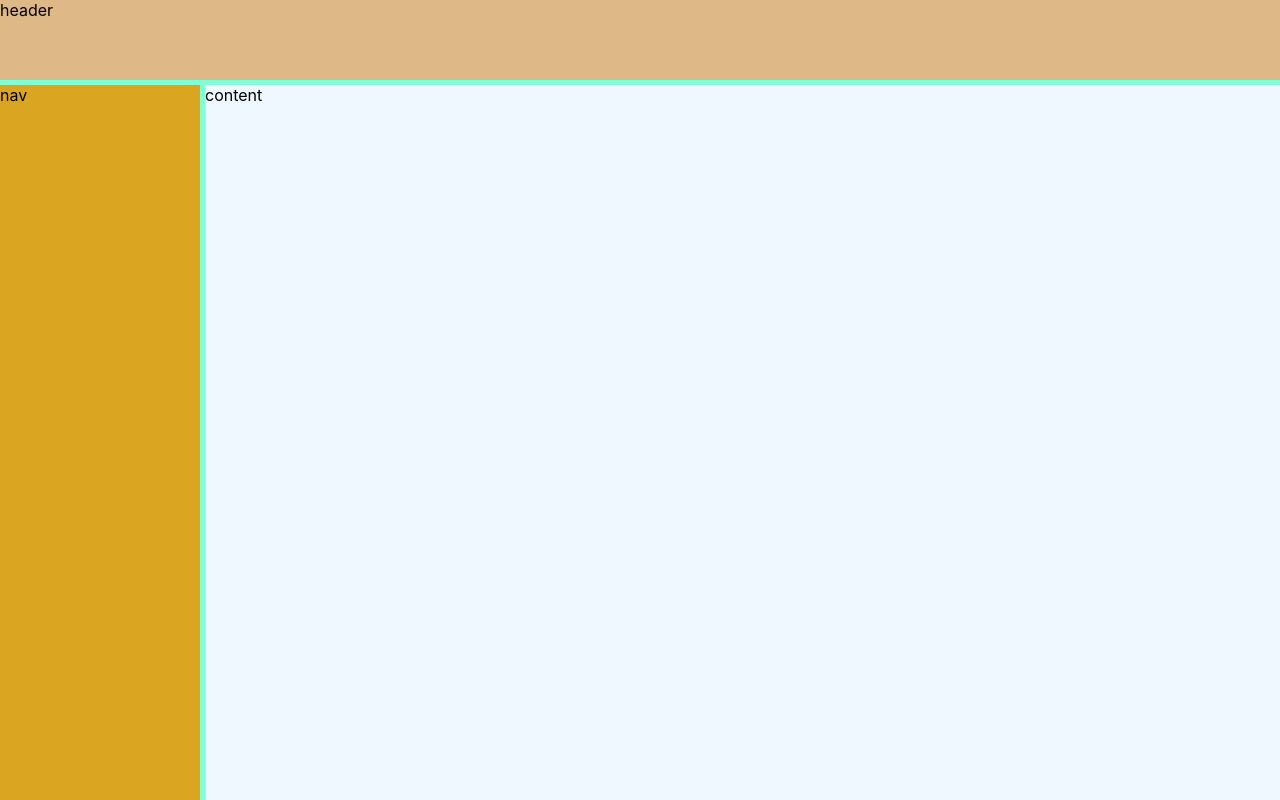
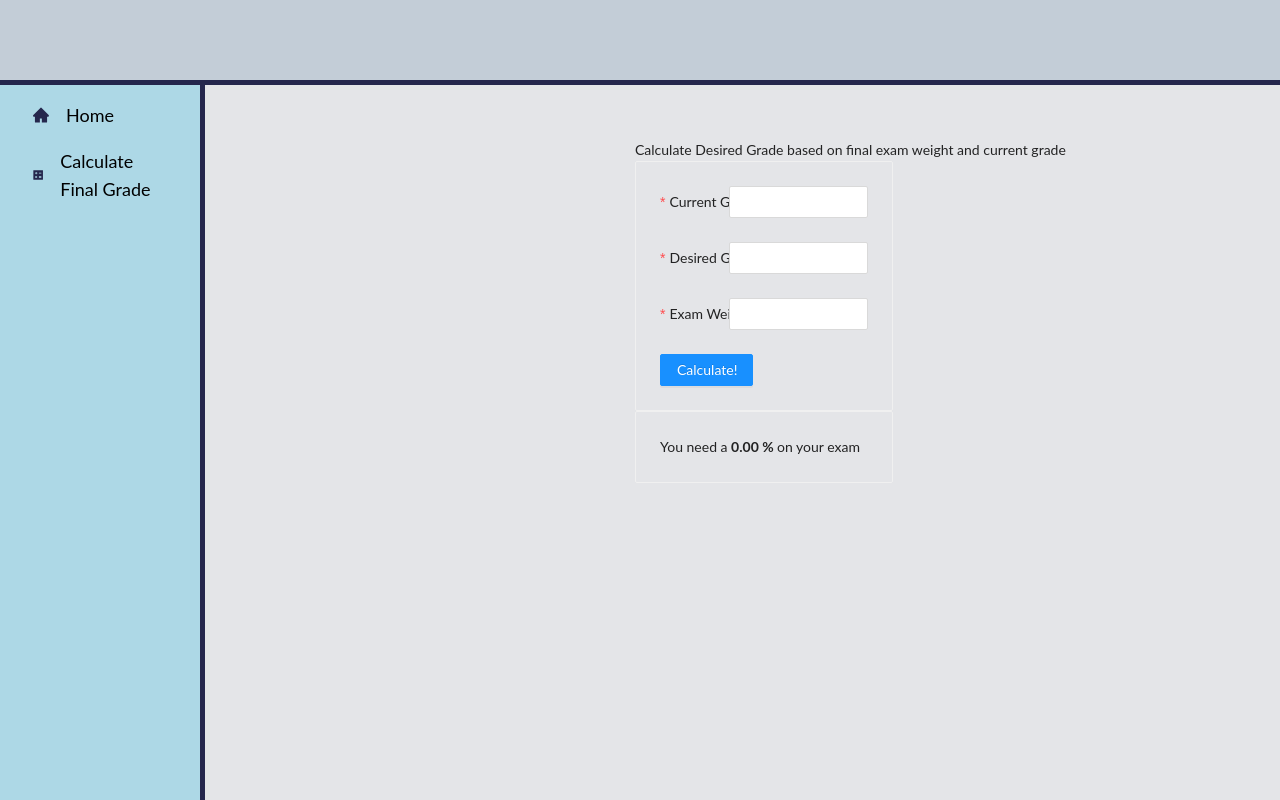
Before and after one commit to nlai1328/Gradebook, a React (Create React App) app: page /finalgrade in a window 1280 px wide. Built offline with nearby package versions, Linux system fonts and the light colour scheme.

Commit message:
added desired grade page

```diff
--- a/package.json
+++ b/package.json
@@ -6,8 +6,11 @@
     "@testing-library/jest-dom": "^5.16.1",
     "@testing-library/react": "^12.1.2",
     "@testing-library/user-event": "^13.5.0",
+    "antd": "^4.17.4",
     "react": "^17.0.2",
     "react-dom": "^17.0.2",
+    "react-icons": "^4.3.1",
+    "react-router-dom": "^6.2.1",
     "react-scripts": "5.0.0",
     "web-vitals": "^2.1.2"
   },
--- a/src/App.css
+++ b/src/App.css
@@ -1,5 +1,5 @@
 .container {
-  background-color: aquamarine;
+  background-color: #25274D;
   height: 100vh;
   width: 100%;
   display: grid;
@@ -13,16 +13,23 @@
 }
 
 .header {
-  background-color: burlywood;
+  background-color:#C3CDD7;
   grid-area: header;
 }
 
 .nav {
-  background-color: goldenrod;
+  background-color: #ADD8E6;
   grid-area: nav;
 }
 
 .content {
-  background-color: aliceblue;
+  background-color: #E4E5E8;
   grid-area: content;
 }
+
+* {
+  box-sizing: border-box;
+  margin: 0;
+  padding: 0;
+  font-family: 'Lato', sans-serif;
+}
--- a/src/App.js
+++ b/src/App.js
@@ -1,12 +1,26 @@
 import "./App.css";
+import Sidebar from "./components/sidebar";
+import { BrowserRouter as Router, Routes, Route } from "react-router-dom";
+import Home from "./pages/homepage";
+import GradeCalc from "./pages/calcGradePage";
 
 function App() {
   return (
-    <div className="container">
-      <div className="header"> header</div>
-      <div className="nav"> nav</div>
-      <div className="content"> content</div>
-    </div>
+    <Router>
+      <div className="container">
+        <div className="header"> </div>
+        <div className="nav">
+          {" "}
+          <Sidebar />{" "}
+        </div>
+        <div className="content">
+          <Routes>
+            <Route path="/" exact element={<Home/>} />
+            <Route path="/finalgrade" element={<GradeCalc/>}/>
+          </Routes>
+        </div>
+      </div>
+    </Router>
   );
 }
 
--- /dev/null
+++ b/src/components/sidebar.css
@@ -0,0 +1,72 @@
+.navbar {
+    background-color: #060b26;
+    height: 80px;
+    display: flex;
+    justify-content: start;
+    align-items: center;
+  }
+
+  .menu-bars {
+    margin-left: 2rem;
+    font-size: 2rem;
+    background: none;
+  }
+
+  .nav-menu {
+    background-color: #060b26;
+    width: 250px;
+    height: 100vh;
+    display: flex;
+    justify-content: center;
+    position: fixed;
+    top: 0;
+    left: -100%;
+    transition: 850ms;
+  }
+
+  .nav-menu.active {
+    left: 0;
+    transition: 350ms;
+  }
+
+  .nav-text {
+    display: flex;
+    justify-content: start;
+    align-items: center;
+    padding: 8px 0px 8px 16px;
+    list-style: none;
+    height: 60px;
+  }
+
+  .nav-text a {
+    text-decoration: none;
+    color: #000000;
+    font-size: 18px;
+    width: 95%;
+    height: 100%;
+    display: flex;
+    align-items: center;
+    padding: 0 16px;
+    border-radius: 4px;
+  }
+
+  .nav-text a:hover {
+    background-color: #dde7f2;
+  }
+
+  .nav-menu-items {
+    width: 100%;
+  }
+
+  .navbar-toggle {
+    background-color: #060b26;
+    width: 100%;
+    height: 80px;
+    display: flex;
+    justify-content: start;
+    align-items: center;
+  }
+
+  span {
+    margin-left: 16px;
+  }
--- /dev/null
+++ b/src/components/sidebar.jsx
@@ -0,0 +1,43 @@
+import React from "react";
+import { IconContext } from "react-icons";
+import * as AiIcons from "react-icons/ai";
+import { Link } from "react-router-dom";
+import "./sidebar.css";
+
+const SidebarData = [
+  {
+    title: "Home",
+    path: "/",
+    icon: <AiIcons.AiFillHome />,
+    cName: "nav-text",
+  },
+  {
+    title: "Calculate Final Grade",
+    path: "/finalgrade",
+    icon: <AiIcons.AiFillCalculator />,
+    cName: "nav-text",
+  },
+];
+
+export default function Sidebar() {
+  return (
+    <>
+      <IconContext.Provider value={{ color: "#25274D" }}>
+        <nav>
+          <ul className="nav-menu-items">
+            {SidebarData.map((item, index) => {
+              return (
+                <li key={index} className={item.cName}>
+                  <Link to={item.path}>
+                    {item.icon}
+                    <span>{item.title}</span>
+                  </Link>
+                </li>
+              );
+            })}
+          </ul>
+        </nav>
+      </IconContext.Provider>
+    </>
+  );
+}
--- /dev/null
+++ b/src/pages/calcGradePage.jsx
@@ -0,0 +1,84 @@
+import { React, useState } from "react";
+import { Button, Form, Input, Card } from "antd";
+import "antd/dist/antd.css";
+
+export default function Calcgrade() {
+  const [requiredmark, setRequiredmark] = useState(null)
+  const onFinish = (values) => {
+    console.log("Success:", values);
+    const weightpercentage = values.weight / 100;
+    console.log(
+      (values.desiredGrade - values.currentGrade * (1 - weightpercentage)) /
+        weightpercentage
+    );
+    setRequiredmark((values.desiredGrade - values.currentGrade * (1 - weightpercentage)) /
+    weightpercentage)
+  };
+
+  return (
+
+    <div style={{ paddingLeft: "40%", paddingTop: "5%" }}>
+        Calculate Desired Grade based on final exam weight and current grade
+      <Card style={{ width: "40%", backgroundColor: "#E4E5E8" }}>
+        <Form
+          name="basic"
+          labelCol={{
+            span: 8,
+          }}
+          wrapperCol={{
+            span: 16,
+          }}
+          onFinish={onFinish}
+        >
+          <Form.Item
+            label="Current Grade"
+            name="currentGrade"
+            rules={[
+              {
+                required: true,
+                message: "Please input current grade!",
+              },
+            ]}
+          >
+            <Input type="number" autoComplete="off" min="0" max="100" />
+          </Form.Item>
+
+          <Form.Item
+            label="Desired Grade"
+            name="desiredGrade"
+            rules={[
+              {
+                required: true,
+                message: "Please input desired grade!",
+              },
+            ]}
+          >
+            <Input type="number" autoComplete="off" min="0" max="100" />
+          </Form.Item>
+          <Form.Item
+            label="Exam Weight %"
+            name="weight"
+            rules={[
+              {
+                required: true,
+                message: "Please input exam weight!",
+              },
+            ]}
+          >
+            <Input type="number" autoComplete="off" min="1" max="100" />
+          </Form.Item>
+          <Button
+            style={{ paddingLeft: "0%" }}
+            type="primary"
+            htmlType="submit"
+          >
+            Calculate!
+          </Button>
+        </Form>
+      </Card>
+      <Card style={{ width: "40%", backgroundColor: "#E4E5E8" }}>
+          You need a <b>{Number(requiredmark).toFixed(2)} % </b>on your exam
+      </Card>
+    </div>
+  );
+}
--- /dev/null
+++ b/src/pages/homepage.jsx
@@ -0,0 +1,9 @@
+import React from 'react';
+
+export default function Home() {
+  return (
+    <div>
+      <h1>Home</h1>
+    </div>
+  );
+}
```
Also changed, not shown: 1 other file (tests, documents, lock files or other folders).
